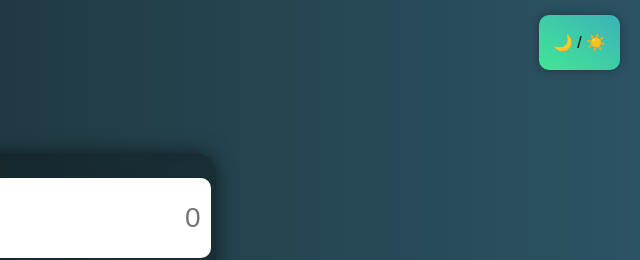
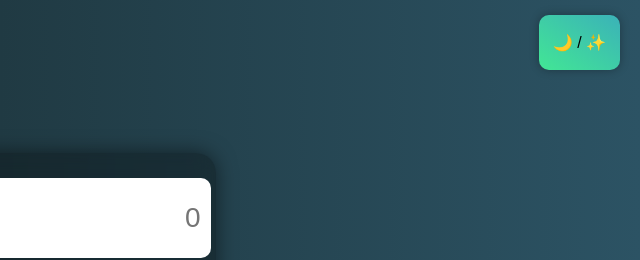
Before and after one commit to chandru07072007/CODSOFT, a plain HTML site: page CALCULATOR/index.html in a window 1280 px wide. Shown: the top 260 px of the page, 640-1280 px from the left. Drawn offline with Linux system fonts and the light colour scheme.

Commit message:
Update index.html

```diff
--- a/CALCULATOR/index.html
+++ b/CALCULATOR/index.html
@@ -7,7 +7,8 @@
 </head>
 <body>
   <div class="mode-toggle">
-    <button onclick="toggleTheme()">🌙 / ☀️</button>
+    <button onclick="toggleTheme()">🌙 / ✨
+    </button>
   </div>
 
   <div class="calculator">
```
